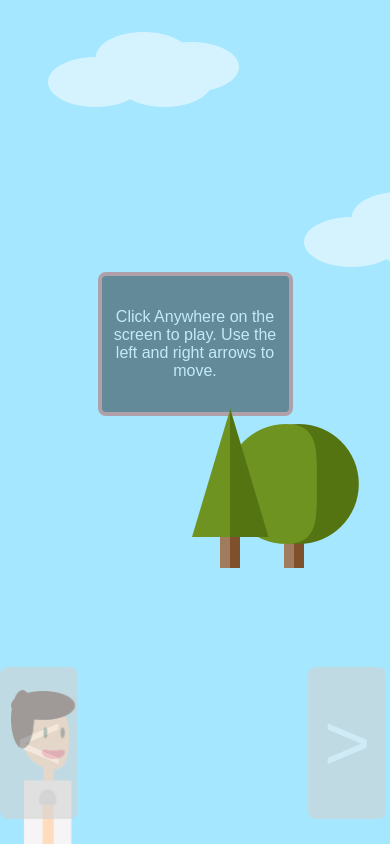
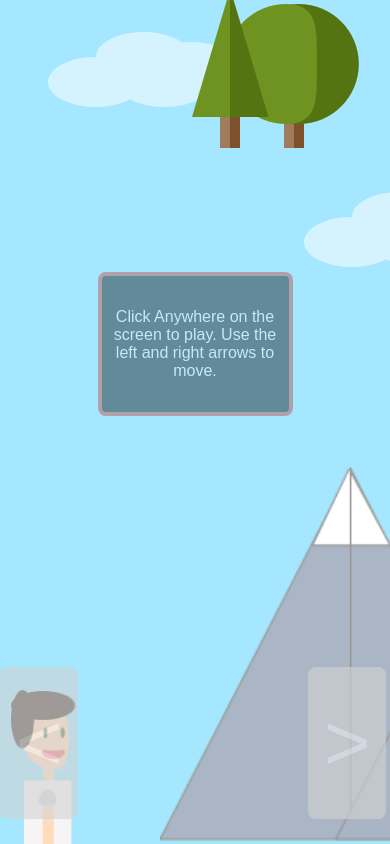
Before and after one commit to jorgehjr84/Jorge-H-React-Resume, a React (Create React App) app: page / in a window 390 px wide. Built offline with nearby package versions, Linux system fonts and the light colour scheme.

Commit message:
Contact info sign is responsive

```diff
--- a/src/App.css
+++ b/src/App.css
@@ -15,6 +15,7 @@
 }
 .signs {
   width: 2000%;
+  position: relative;
 }
 .experience-signs {
   position: relative;
--- a/src/App.js
+++ b/src/App.js
@@ -98,7 +98,8 @@ class App extends Component {
           this.state.displayButton ? <StartGame /> : null
         }
 
-        <button className="LeftButton" onClick={()=> {this.handleArrowKeys(leftArrowPressed)}}>{left}</button>
+        <button
+        className="LeftButton" onClick={()=> {this.handleArrowKeys(leftArrowPressed)}}>{left}</button>
         <button className="RightButton" onClick={()=> {this.handleArrowKeys(rightArrowPressed)}}>{right}</button>
 
         <div className="clouds">
--- a/src/Components/Signs/Sign1.js
+++ b/src/Components/Signs/Sign1.js
@@ -4,7 +4,7 @@ import './Signs.css';
 class Sign1 extends Component {
     render() {
         return (
-            <div>
+
                 <div className="Sign"
                 style={{left: this.props.left + 'em', top: this.props.top + 'em' }}>
                     <h1 className="sign1-header">Jorge's Contact Info</h1>
@@ -15,7 +15,7 @@ class Sign1 extends Component {
                         <li className="sign1-l1"><a href="https://www.linkedin.com/in/jorge-hernandez-b7574068/" target="_blank" >LinkedIn : https://www.linkedin.com/in/jorge-hernandez-b7574068/</a></li>
                     </ul>
                 </div>
-            </div>
+
         );
     }
 }
--- a/src/Components/Signs/Signs.css
+++ b/src/Components/Signs/Signs.css
@@ -4,7 +4,7 @@
     border-radius: 2em;
     display: inline-block;
     height: 26em;
-    position: relative;
+    position: absolute;
     width: 31em;
     z-index: 100;
 }
```
